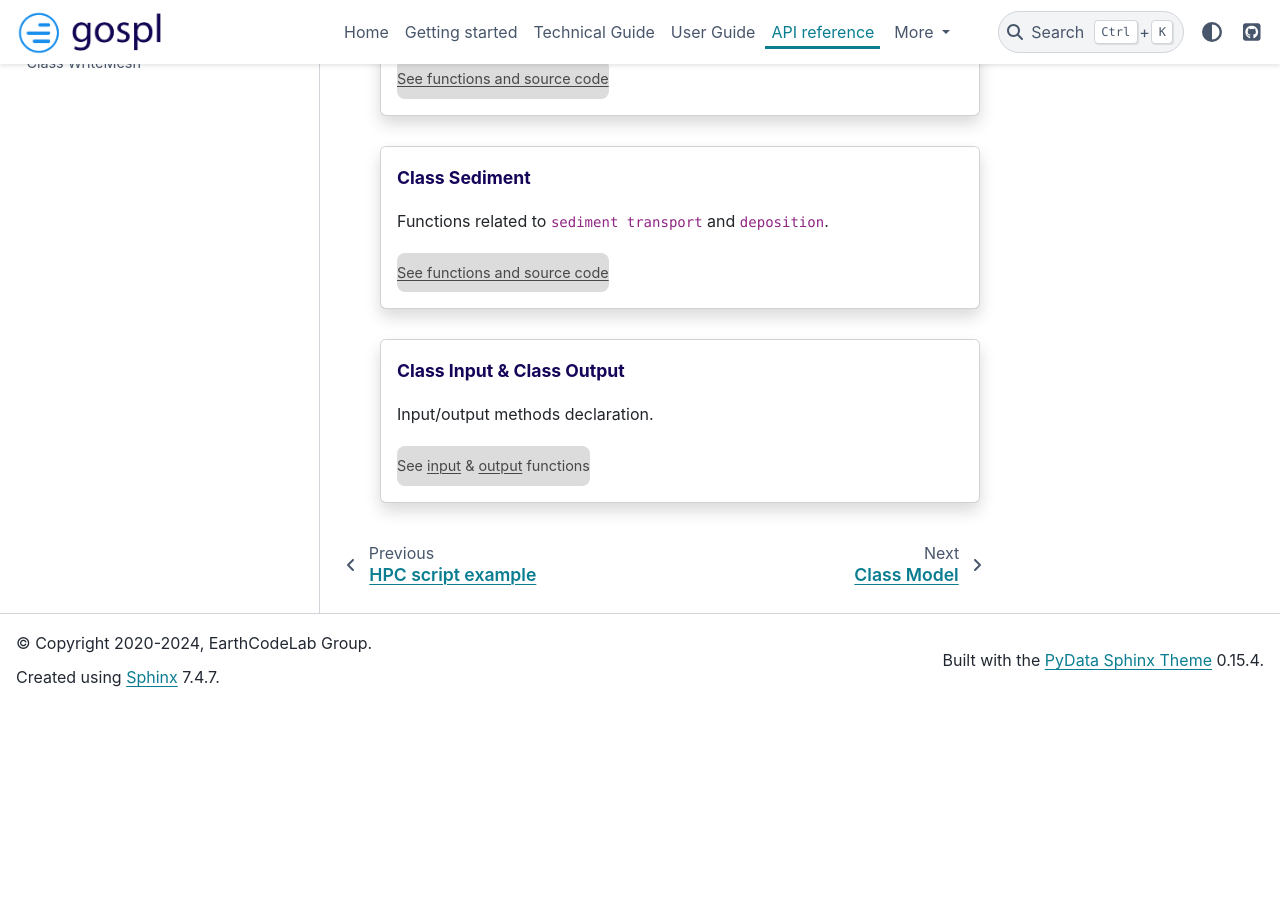
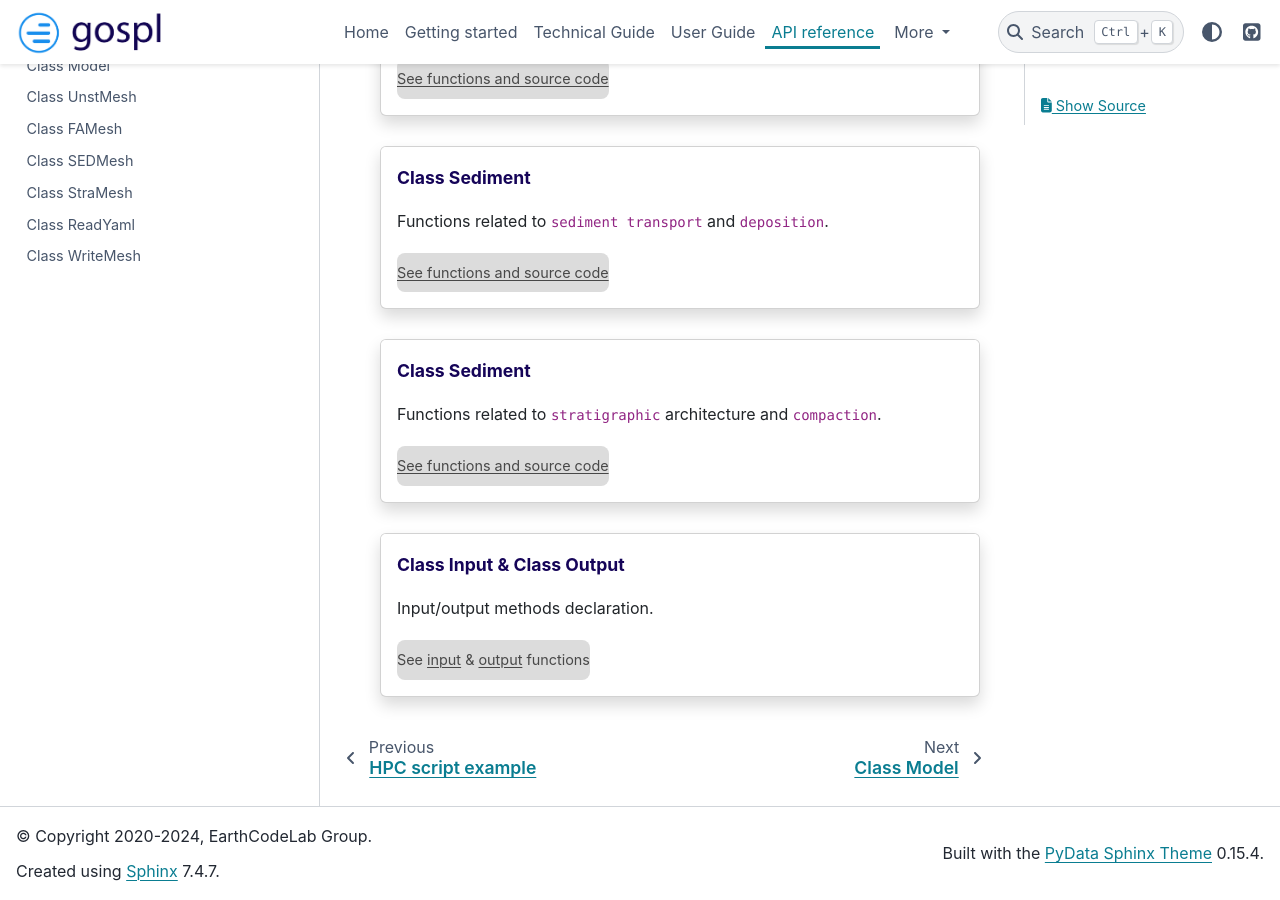
Before and after one commit to Geodels/gospl, a Sphinx documentation site: the page built from docs/api_ref/index.rst, in a window 1280 px wide and 900 px high, scrolled down 813 px. Built offline with Sphinx 7.4.7 and the PyData theme 0.15.4, drawn with Linux system fonts in a browser that asks for light colours; pages that are not in the unit, such as notebooks, are missing from menus; before the commit the page ends 1519 px from its top, so only the background shows below that.

Commit message:
Update index.rst

```diff
--- a/docs/api_ref/index.rst
+++ b/docs/api_ref/index.rst
@@ -98,6 +98,24 @@
             <div class="col-12 d-flex install-block">
                 <div class="card install-card shadow w-100">
                 <div class="card-header">
+                    Class Sediment
+                </div>
+                <div class="card-body">
+                  <p class="card-text"> Functions related to <code>stratigraphic</code> architecture and <code>compaction</code>. </p>
+
+
+.. container:: custom-button
+
+    :ref:`See functions and source code <stra_ref>`
+
+.. raw:: html
+
+                </div>
+                </div>
+            </div>
+            <div class="col-12 d-flex install-block">
+                <div class="card install-card shadow w-100">
+                <div class="card-header">
                     Class Input & Class Output
                 </div>
                 <div class="card-body">
```
